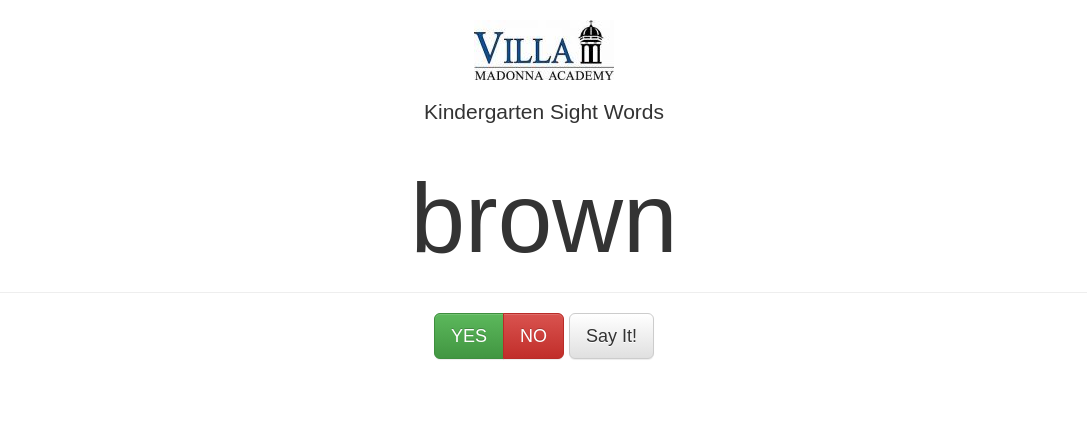
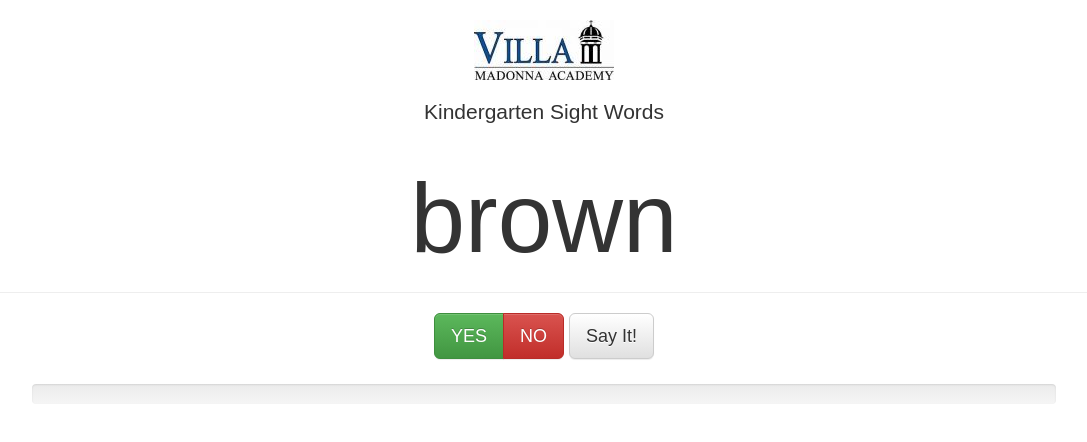
Before and after one commit to davidmginn/sight-words, a React (Create React App) app: page / in a window 1280 px wide. Both pictures are taken after a click on the button "Colors". Shown: the top 442 px of the page, without its empty margins (96-1183 px from the left). Built offline with nearby package versions, Linux system fonts and the light colour scheme.

Commit message:
adds set 7 and progress bar

```diff
--- a/src/App.css
+++ b/src/App.css
@@ -24,3 +24,10 @@
   justify-content: center;
   display: flex;
 }
+
+.progress-container{
+  width:80%;
+  justify-content: center;
+  margin:0 auto;
+  padding-top: 25px;
+}
--- a/src/sight-words/index.js
+++ b/src/sight-words/index.js
@@ -4,9 +4,20 @@ import {
   Button,
   ButtonGroup,
   PageHeader,
-  ButtonToolbar
+  ButtonToolbar,
+  ProgressBar
 } from "react-bootstrap";
 import speechSynthesis from "speech-synthesis";
+
+const WordProgress = ({ totalWordCount, remainingWordCount }) => {
+  var percent = 100 - ((remainingWordCount / totalWordCount) * 100);
+
+  return (
+    <div className="progress-container">
+      <ProgressBar animated="true" active now={percent} />
+    </div>
+  );
+};
 
 const WordCard = ({
   word,
@@ -115,7 +126,7 @@ const setFive = {
     "about",
     "up"
   ]
-}
+};
 
 const setSix = {
   displayName: "Set #6",
@@ -131,7 +142,23 @@ const setSix = {
     "these",
     "other"
   ]
-}
+};
+
+const setSeven = {
+  displayName: "Set #7",
+  words: [
+    "into",
+    "more",
+    "two",
+    "him",
+    "time",
+    "has",
+    "her",
+    "like",
+    "see",
+    "could"
+  ]
+};
 
 const numbers = {
   displayName: "Numbers",
@@ -169,8 +196,19 @@ class SightWords extends Component {
   constructor(props) {
     super(props);
     this.state = {
-      wordSets: [colors, numbers, setOne, setTwo, setThree, setFour, setFive, setSix],
+      wordSets: [
+        colors,
+        numbers,
+        setOne,
+        setTwo,
+        setThree,
+        setFour,
+        setFive,
+        setSix,
+        setSeven
+      ],
       words: [],
+      wordCount: 0,
       incorrect: [],
       selectedWordCollection: ""
     };
@@ -204,7 +242,8 @@ class SightWords extends Component {
     this.setState({
       words: shuffledWords,
       incorrect: [],
-      selectedWord: shuffledWords[0]
+      selectedWord: shuffledWords[0],
+      wordCount: shuffledWords.length
     });
   };
 
@@ -265,6 +304,7 @@ class SightWords extends Component {
         {this.state.selectedWordCollection !== "" ? null : null}
 
         {this.state.words.length > 0 ? (
+          <Fragment>
             <WordCard
               word={this.state.selectedWord}
               correct={() => this.correct(this.state.selectedWord)}
@@ -272,6 +312,8 @@ class SightWords extends Component {
               sayWord={() => this.sayWord(this.state.selectedWord)}
               selectedWordCollection={this.state.selectedWordCollection}
             />
+            <WordProgress totalWordCount={this.state.wordCount} remainingWordCount={this.state.words.length + this.state.incorrect.length} />
+          </Fragment>
         ) : (
           <Complete
             reset={this.reset}
```
Lines whose indentation alone changed are shown as unchanged.
